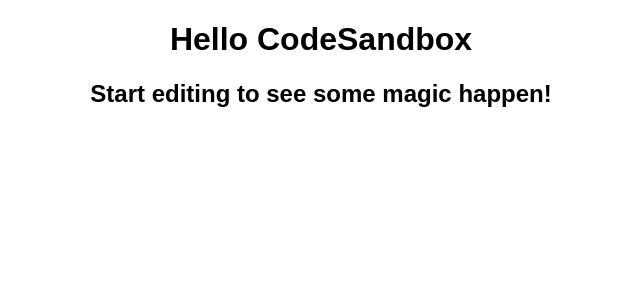
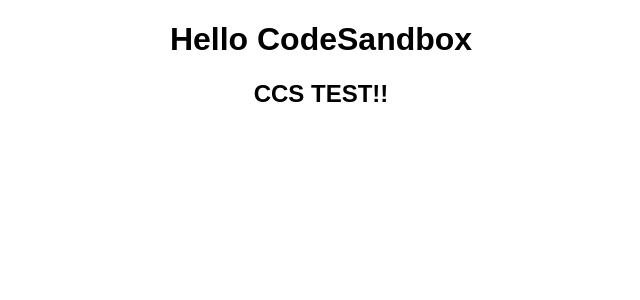
Before and after one commit to chichansong/react_project, a React (Create React App) app: page / in a window 1280 px wide. Shown: the top 300 px of the page, without its empty margins (319-959 px from the left). Built offline with nearby package versions, Linux system fonts and the light colour scheme.

Commit message:
202309071031

```diff
--- a/src/App.js
+++ b/src/App.js
@@ -4,7 +4,7 @@
   return (
     <div className="App">
       <h1>Hello CodeSandbox</h1>
-      <h2>Start editing to see some magic happen!</h2>
+      <h2>CCS TEST!!</h2>
     </div>
   );
 }
```
Also changed, not shown: 1 other file (tests, documents, lock files or other folders).
